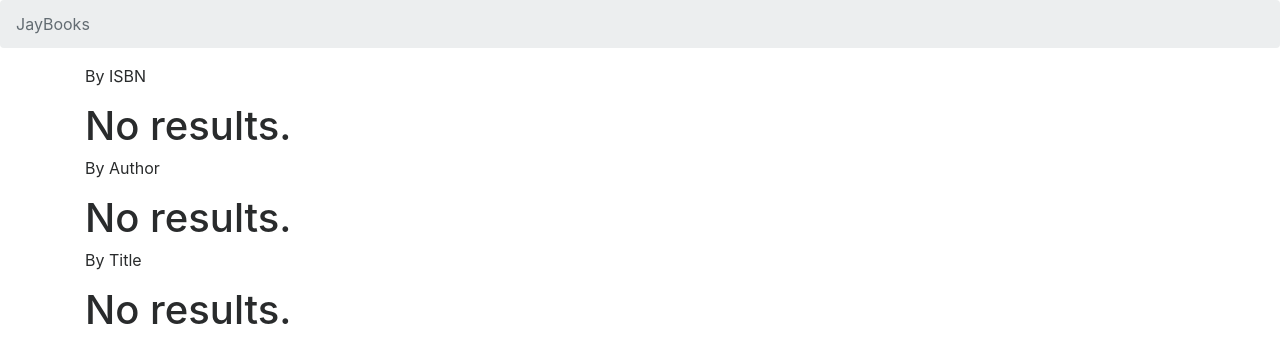
After one commit to jbozas/project1, a Flask app: template templates/books.html in a window 1280 px wide. The commit adds this page. Shown: the top 363 px of the page. Run offline with Flask 2, Linux system fonts and the light colour scheme; the template is opened without the code that fills it, so the values that code supplies are empty; some libraries are stand-ins or nearby versions.

Commit message:
Better way to show results.

```diff
--- a/application.py
+++ b/application.py
@@ -7,7 +7,9 @@ from flask_session import Session
 from flask_sqlalchemy import SQLAlchemy
 from sqlalchemy import create_engine
 from sqlalchemy.orm import scoped_session, sessionmaker
+
 from request import exists
+from models import Book
 
 app = Flask(__name__)
 
@@ -24,24 +26,21 @@ db.init_app(app)
 def index():
     return render_template("startPage.html")
 
+@app.route('/book', methods=["POST"])
+def book():
+    value = request.form.get("book")
+
+    #Get results
+    book_isbn = Book.query.get(value)
+    books_author = Book.query.filter(Book.author.like(f"%{value}%")).all()
+    books_title = Book.query.filter(Book.title.like(f"%{value}%")).all()
+
+    return render_template("books.html", book_isbn=book_isbn, books_author=books_author, books_title=books_title)
+
 """Return a JSON with the ISBN book info."""
 @app.route("/api/<string:isbn>")
 def api(isbn):
     return exists(isbn)
-
-"""Import csv and google data to load it into the db"""
-@app.route("/import")
-def import_csv():
-    exec(open('import.py').read())
-
-@app.route("/hello", methods=["POST"])
-def hello():
-    name = request.form.get("name")
-    if name is None:
-       return render_template("hello.html")
-    else:
-        return f"Hello, {name}!"
-    return render_template("hello.html")
 
 def main():
       # Create tables based on each table definition in `models`
@@ -50,4 +49,4 @@ def main():
 if __name__ == "__main__":
     # Allows for command line interaction with Flask application
     with app.app_context():
-        main()
+        app.run(debug=True)
--- /dev/null
+++ b/templates/books.html
@@ -0,0 +1,32 @@
+{% extends "layout.html" %}
+
+{% block title %}
+JayBooks
+{% endblock %}
+
+{% block body %}
+    <p>By ISBN</p>
+        {% if book_isbn%}
+            <h1>{{ book_isbn.title }}</h1>
+        {% else %}
+            <h1>No results.</h1>
+        {% endif %}
+
+    <p>By Author</p>
+    {% if books_author %}
+        {% for book in books_author %}
+            <li>{{ book.title }}</li>
+        {% endfor %}
+    {% else %}
+        <h1>No results.</h1>
+    {% endif %}
+
+    <p>By Title</p>
+    {% if books_title %}
+        {% for book in books_title %}
+            <li>{{ book.title }}</li>
+        {% endfor %}
+    {% else %}
+        <h1>No results.</h1>
+    {% endif %}
+{% endblock %}
--- a/templates/layout.html
+++ b/templates/layout.html
@@ -7,7 +7,7 @@
         <li class="breadcrumb-item active" aria-current="page">JayBooks</li>
       </ol>
     </nav>
-        <title>{% block title %}{% endblock %}</title>
+  <title>{% block title %}JayBooks{% endblock %}</title>
   <link rel="stylesheet" href="https://maxcdn.bootstrapcdn.com/bootstrap/4.0.0-beta.3/css/bootstrap.min.css" integrity="sha384-Zug+QiDoJOrZ5t4lssLdxGhVrurbmBWopoEl+M6BdEfwnCJZtKxi1KgxUyJq13dy" crossorigin="anonymous">
 </head>
     <body>
@@ -15,5 +15,13 @@
             {% block body %}
             {% endblock %}
         </div>
+
+        <!-- Optional JavaScript -->
+        <!-- jQuery first, then Popper.js, then Bootstrap JS -->
+        <script src="https://code.jquery.com/jquery-3.5.1.slim.min.js" integrity="sha384-DfXdz2htPH0lsSSs5nCTpuj/zy4C+OGpamoFVy38MVBnE+IbbVYUew+OrCXaRkfj" crossorigin="anonymous"></script>
+        <script src="https://cdn.jsdelivr.net/npm/popper.js@1.16.0/dist/umd/popper.min.js" integrity="sha384-Q6E9RHvbIyZFJoft+2mJbHaEWldlvI9IOYy5n3zV9zzTtmI3UksdQRVvoxMfooAo" crossorigin="anonymous"></script>
+        <script src="https://stackpath.bootstrapcdn.com/bootstrap/4.5.0/js/bootstrap.min.js" integrity="sha384-OgVRvuATP1z7JjHLkuOU7Xw704+h835Lr+6QL9UvYjZE3Ipu6Tp75j7Bh/kR0JKI" crossorigin="anonymous"></script>
+  </body>
+
     </body>
 </html>
```
Also changed, not shown: templates/hello.html (+4 -7 lines), templates/startPage.html (+5 -11 lines), 3 other files. Lines whose indentation alone changed are shown as unchanged.
